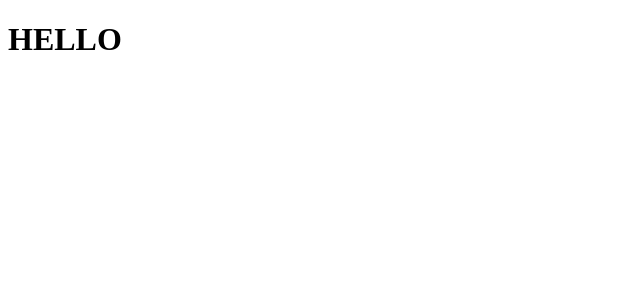
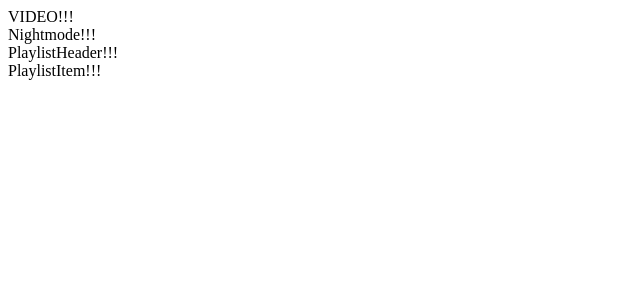
Before and after one commit to ThomyRipari/react-video-player, a React app: page / in a window 1280 px wide. Shown: the top 300 px of the page, without its empty margins (0-640 px from the left). Built offline with nearby package versions, Linux system fonts and the light colour scheme.

Commit message:
Structure of Components

```diff
--- /dev/null
+++ b/src/components/Nightmode.js
@@ -0,0 +1,9 @@
+import React from 'react';
+
+const Nightmode = () => (
+	<div>
+		Nightmode!!!
+	</div>
+)
+
+export default Nightmode;
--- /dev/null
+++ b/src/components/PlaylistHeader.js
@@ -0,0 +1,9 @@
+import React from 'react';
+
+const PlaylistHeader = () => (
+	<div>
+		PlaylistHeader!!!
+	</div>
+)
+
+export default PlaylistHeader;
--- /dev/null
+++ b/src/components/PlaylistItem.js
@@ -0,0 +1,9 @@
+import React from 'react';
+
+const PlaylistItem = () => (
+	<div>
+		PlaylistItem!!!
+	</div>
+)
+
+export default PlaylistItem;
--- /dev/null
+++ b/src/components/Video.js
@@ -0,0 +1,9 @@
+import React from 'react';
+
+const Video = () => (
+	<div>
+		VIDEO!!!
+	</div>
+)
+
+export default Video;
--- a/src/App.js
+++ b/src/components/containers/App.js
@@ -1,7 +1,8 @@
 import React from 'react';
+import WebPlayer from './WebPlayer';
 
 const App = () => (
-  <div><h1>HELLO</h1></div>
+  <WebPlayer />
 )
 
 export default App;
--- /dev/null
+++ b/src/components/containers/Playlist.js
@@ -0,0 +1,16 @@
+import React, { Fragment } from 'react';
+
+/* Import Components */
+import Nightmode from '../Nightmode';
+import PlaylistHeader from '../PlaylistHeader';
+import PlaylistItems from './PlaylistItems';
+
+const Playlist = () => (
+  <Fragment>
+  	<Nightmode />
+  	<PlaylistHeader />
+  	<PlaylistItems />
+  </Fragment>
+)
+
+export default Playlist;
--- /dev/null
+++ b/src/components/containers/PlaylistItems.js
@@ -0,0 +1,12 @@
+import React, { Fragment } from 'react';
+
+/* Import Components */
+import PlaylistItem from '../PlaylistItem';
+
+const PlaylistItems = () => (
+  <Fragment>
+  	<PlaylistItem />
+  </Fragment>
+)
+
+export default PlaylistItems;
--- /dev/null
+++ b/src/components/containers/WebPlayer.js
@@ -0,0 +1,14 @@
+import React, { Fragment } from 'react';
+
+/* Import Components */
+import Playlist from './Playlist';
+import Video from '../Video';
+
+const WebPlayer = () => (
+  <Fragment>
+  	<Video />
+  	<Playlist />
+  </Fragment>
+)
+
+export default WebPlayer;
--- a/src/index.js
+++ b/src/index.js
@@ -3,7 +3,7 @@ import ReactDOM from 'react-dom';
 import * as serviceWorker from './serviceWorker';
 
 /* Import Components */
-import App from './App';
+import App from './components/containers/App';
 
 ReactDOM.render(<App />, document.getElementById('root'));
 
```
Also changed, not shown: 1 other file (tests, documents, lock files or other folders).
